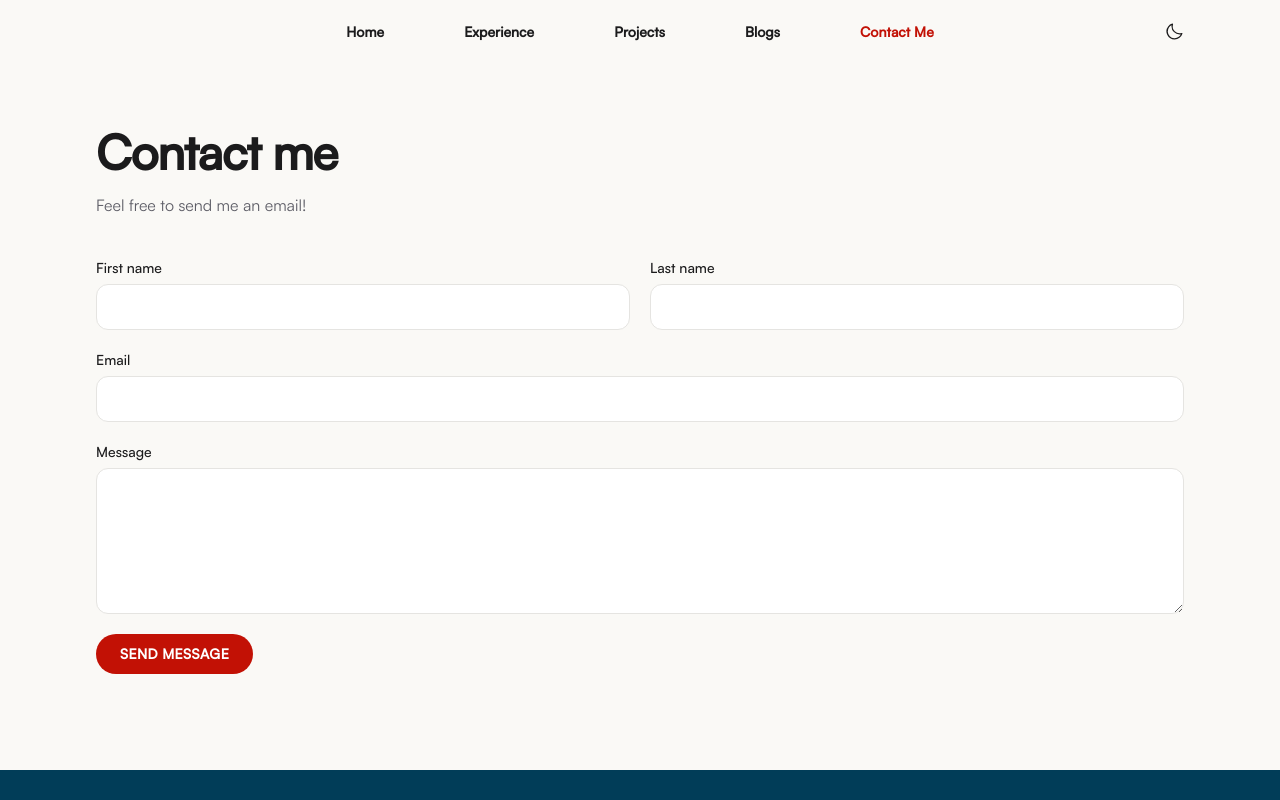
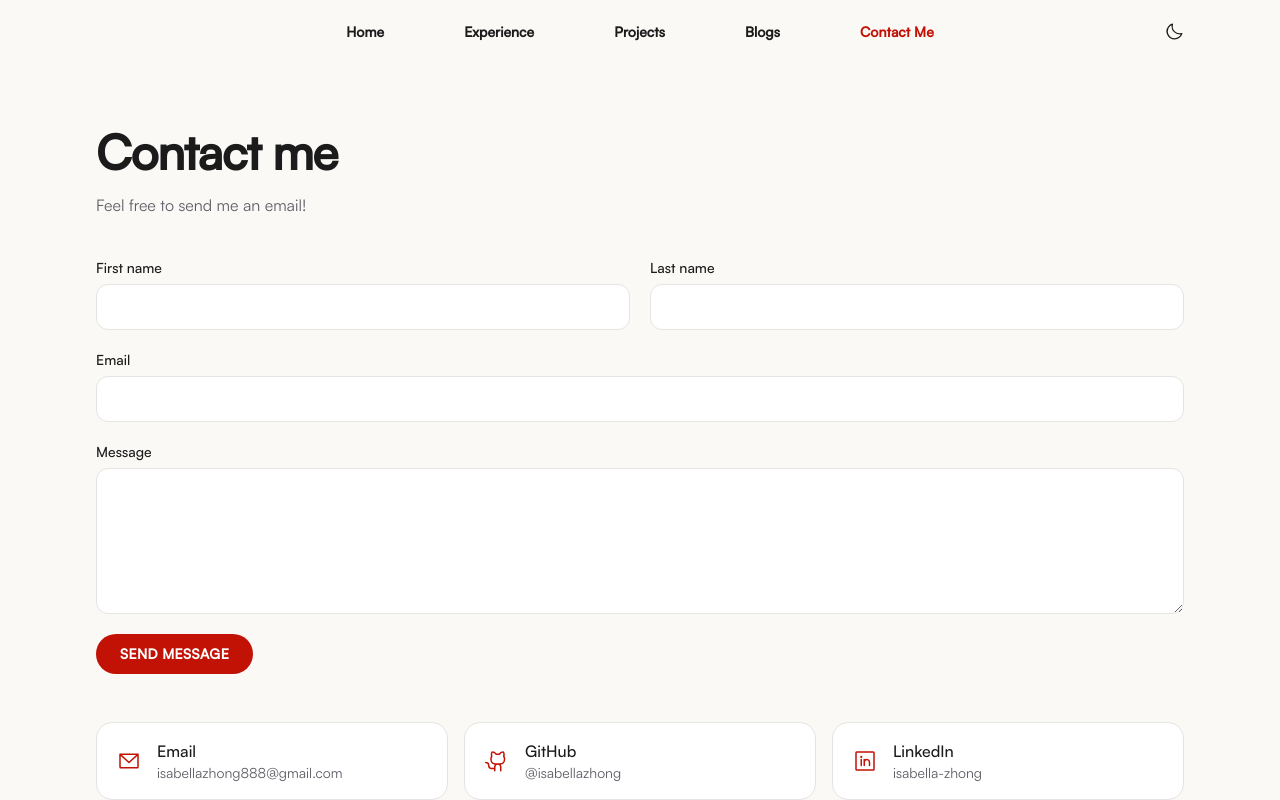
Before and after one commit to isabellazhong/isabella-website, a React (Vite) app: page /contact in a window 1280 px wide. Shown: the top 800 px of the page. Built offline with nearby package versions, Linux system fonts and the light colour scheme.

Commit message:
fix contact

```diff
--- a/src/data/profile.ts
+++ b/src/data/profile.ts
@@ -80,15 +80,15 @@ export const contactLinks: ContactLink[] = [
   {
     id: "github",
     label: "GitHub",
-    value: "@your-handle",
+    value: "@isabellazhong",
     url: "https://github.com/isabellazhong",
     icon: "github",
   },
   {
     id: "linkedin",
     label: "LinkedIn",
-    value: "your-name",
-    url: "www.linkedin.com/in/isabella-zhong",
+    value: "isabella-zhong",
+    url: "https://www.linkedin.com/in/isabella-zhong",
     icon: "linkedin",
   },
 ];
--- a/src/pages/ContactPage.tsx
+++ b/src/pages/ContactPage.tsx
@@ -1,5 +1,17 @@
+import { EnvelopeSimple, FileText, GithubLogo, LinkSimple, LinkedinLogo } from "@phosphor-icons/react";
+import type { Icon } from "@phosphor-icons/react";
 import { ContactForm } from "../components/contact/ContactForm";
 import { PageHeader } from "../components/layout/PageHeader";
+import { contactLinks } from "../data/profile";
+import type { ContactLink } from "../types";
+
+const ICON_MAP: Record<ContactLink["icon"], Icon> = {
+  email: EnvelopeSimple,
+  github: GithubLogo,
+  linkedin: LinkedinLogo,
+  resume: FileText,
+  other: LinkSimple,
+};
 
 export default function ContactPage() {
   return (
@@ -7,6 +19,29 @@ export default function ContactPage() {
       <PageHeader title="Contact me" lede="Feel free to send me an email!" />
       <div className="container-page flex flex-col gap-12 pb-24">
         <ContactForm />
+        {contactLinks.length > 0 && (
+          <div className="flex flex-wrap gap-4">
+            {contactLinks.map((link) => {
+              const IconComponent = ICON_MAP[link.icon];
+              const external = !link.url.startsWith("mailto:");
+              return (
+                <a
+                  key={link.id}
+                  href={link.url}
+                  target={external ? "_blank" : undefined}
+                  rel={external ? "noreferrer" : undefined}
+                  className="flex min-w-0 flex-1 items-center gap-4 rounded-2xl border border-line bg-surface-raised px-5 py-4 transition-transform hover:-translate-y-1"
+                >
+                  <IconComponent size={24} className="shrink-0 text-accent" />
+                  <span className="flex min-w-0 flex-col">
+                    <span className="font-medium">{link.label}</span>
+                    <span className="truncate text-sm text-ink-soft">{link.value}</span>
+                  </span>
+                </a>
+              );
+            })}
+          </div>
+        )}
       </div>
     </>
   );
```
